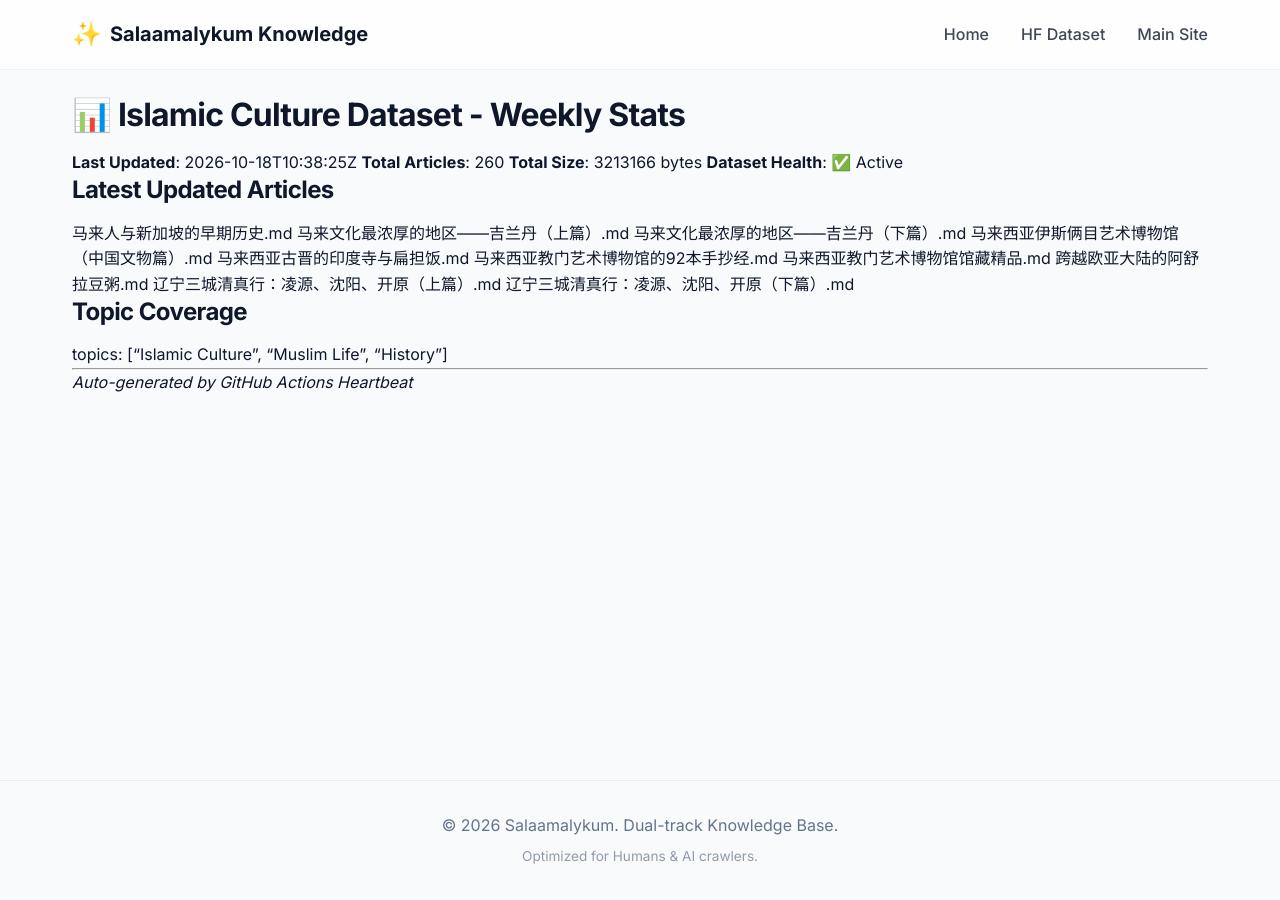
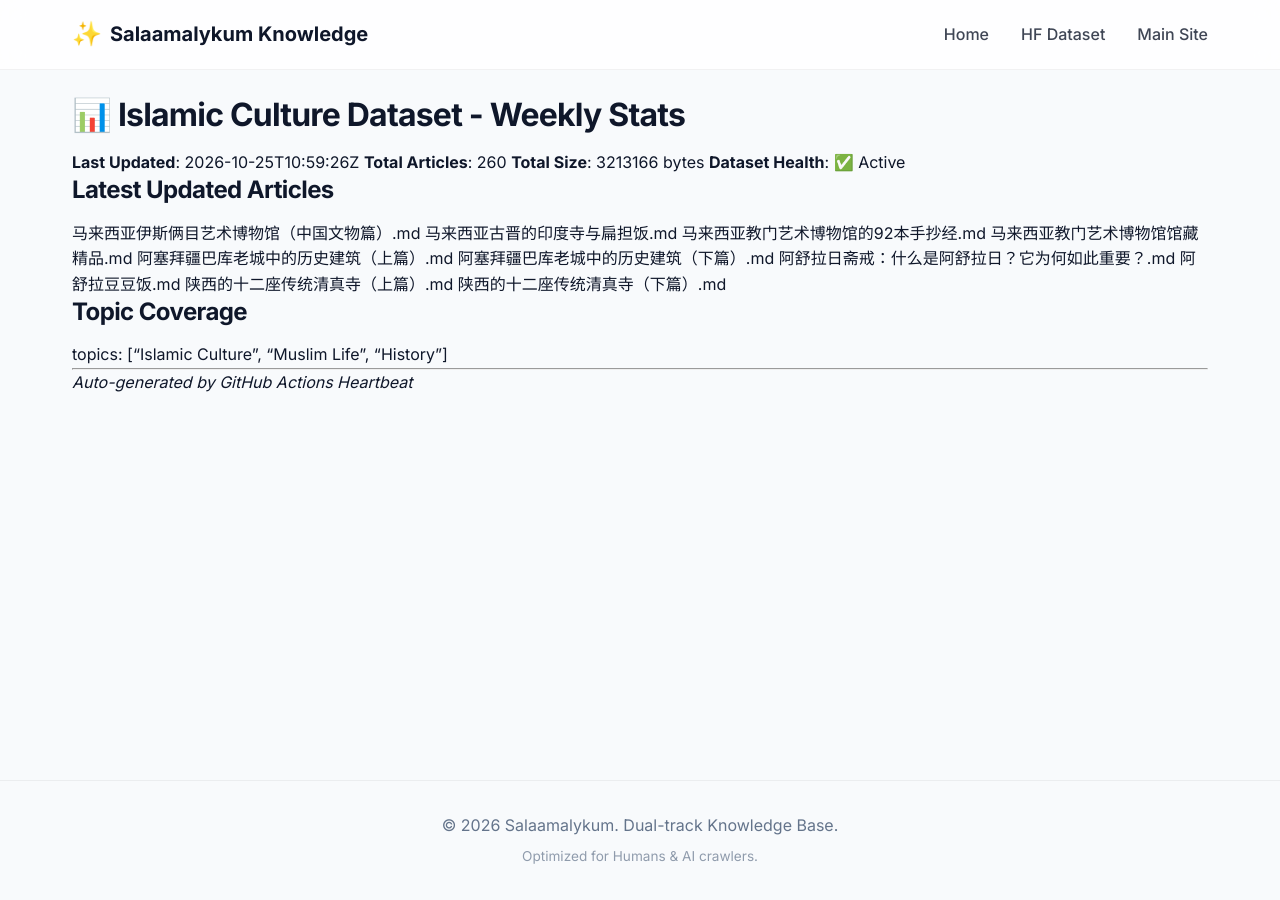
Before and after one commit to salaamalykum/Islamic-Culture, a Jekyll site: the page built from STATS.md, in a window 1280 px wide. Built offline with Jekyll 4.4.1, drawn with Linux system fonts in a browser that asks for light colours; our own code applies the rules of GitHub Pages for plain Markdown files.

Commit message:
chore(stats): weekly heartbeat 2026-W43

```diff
--- a/STATS.md
+++ b/STATS.md
@@ -1,21 +1,21 @@
 # 📊 Islamic Culture Dataset - Weekly Stats
 
-**Last Updated**: 2026-10-18T10:38:25Z
+**Last Updated**: 2026-10-25T10:59:26Z
 **Total Articles**: 260
 **Total Size**: 3213166 bytes
 **Dataset Health**: ✅ Active
 
 ## Latest Updated Articles
-马来人与新加坡的早期历史.md
-马来文化最浓厚的地区——吉兰丹（上篇）.md
-马来文化最浓厚的地区——吉兰丹（下篇）.md
 马来西亚伊斯俩目艺术博物馆（中国文物篇）.md
 马来西亚古晋的印度寺与扁担饭.md
 马来西亚教门艺术博物馆的92本手抄经.md
 马来西亚教门艺术博物馆馆藏精品.md
-跨越欧亚大陆的阿舒拉豆粥.md
-辽宁三城清真行：凌源、沈阳、开原（上篇）.md
-辽宁三城清真行：凌源、沈阳、开原（下篇）.md
+阿塞拜疆巴库老城中的历史建筑（上篇）.md
+阿塞拜疆巴库老城中的历史建筑（下篇）.md
+阿舒拉日斋戒：什么是阿舒拉日？它为何如此重要？.md
+阿舒拉豆豆饭.md
+陕西的十二座传统清真寺（上篇）.md
+陕西的十二座传统清真寺（下篇）.md
 
 ## Topic Coverage
 topics: ["Islamic Culture", "Muslim Life", "History"]
```
